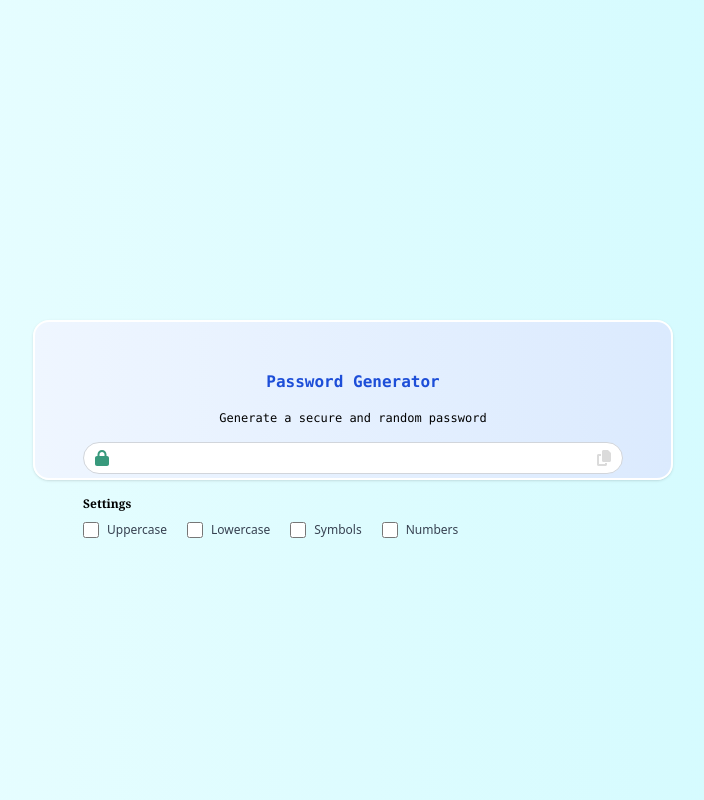
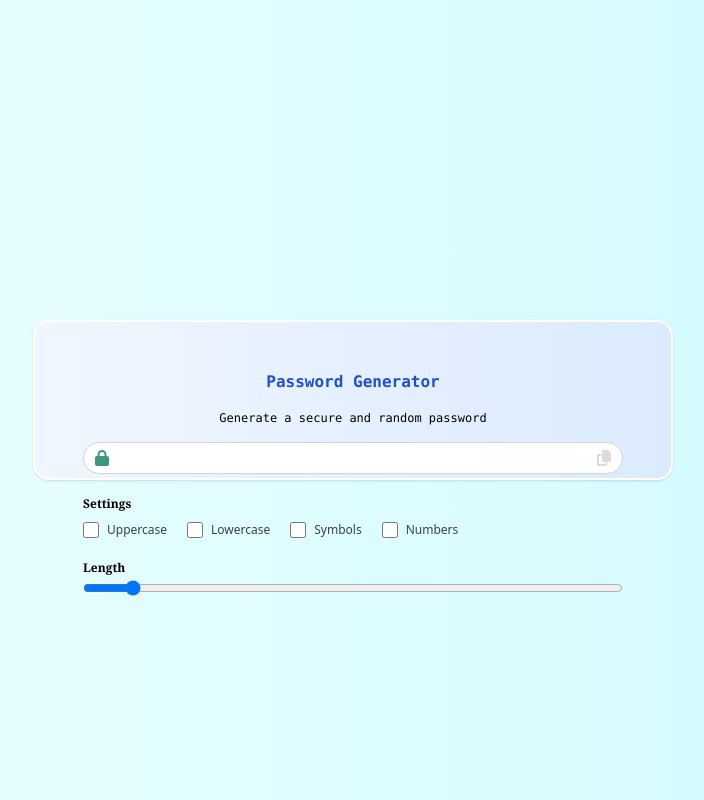
Before and after one commit to sritaj/react_passwordGenerator, a React (Vite) app: page / in a window 1280 px wide. Shown: the whole page, without its empty margins (287-991 px from the left). Built offline with nearby package versions, Linux system fonts and the light colour scheme.

Commit message:
Added range slider

```diff
--- a/src/components/PasswordGenerator.jsx
+++ b/src/components/PasswordGenerator.jsx
@@ -34,6 +34,21 @@ const PasswordGenerator = () => {
             <SettingsMenu id="numbers" checkboxName="Numbers" />
           </div>
         </div>
+        <div className="pt-4">
+          <label htmlFor="range" className="text-xs font-bold font-serif">
+            Length
+          </label>
+          <input
+            id="range"
+            type="range"
+            minLength={8}
+            maxLength={64}
+            step={1}
+            value={8}
+            onChange={() => console.log("changing")}
+            className="w-full rounded-lg cursor-pointer bg-gray-100"
+          ></input>
+        </div>
       </div>
     </div>
   );
```
